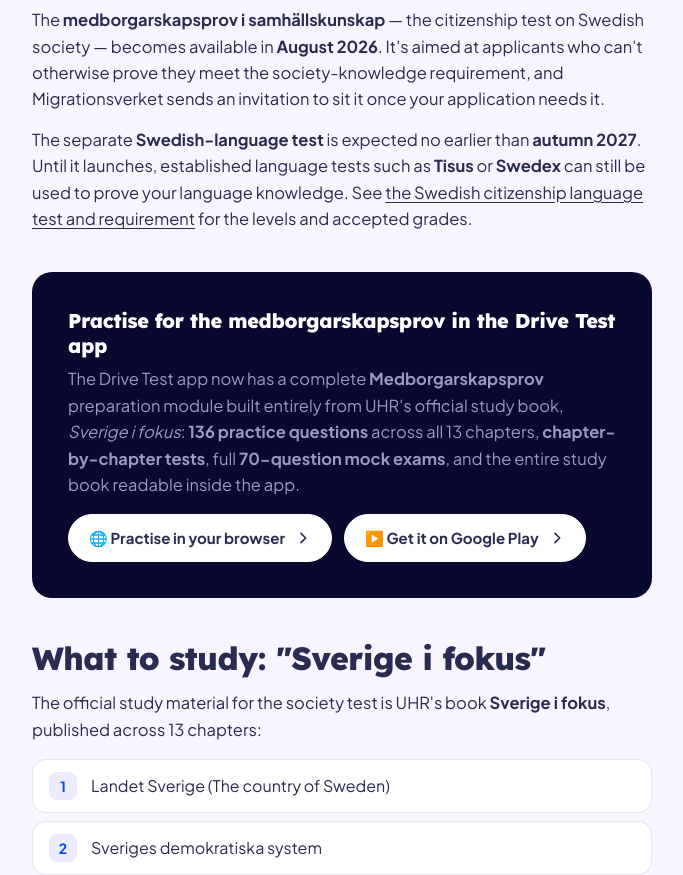
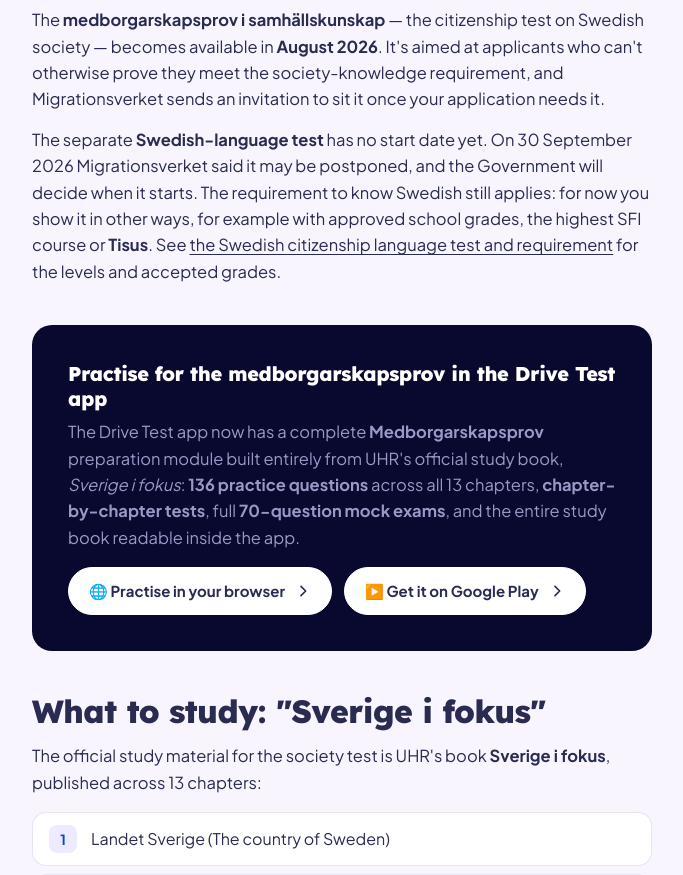
Before and after one commit to mohsinsapra/drivetest-homepage, a Next.js app: page /medborgarskapsprov in a window 1280 px wide. Shown: the part 3080-3955 px from the top of the page, without its empty margins (24-707 px from the left). Built offline with nearby package versions, Linux system fonts and the light colour scheme.

Commit message:
Citizenship page: language test has no start date (Migrationsverket 30 Sep 2026), drop autumn 2027 claim (#15)

```diff
--- a/src/content/medborgarskapsprov.ts
+++ b/src/content/medborgarskapsprov.ts
@@ -77,7 +77,7 @@ export const medborgarskapsprov = {
       {
         heading: "The citizenship test — available from August 2026",
         html:
-          "<p>The <strong>medborgarskapsprov i samhällskunskap</strong> — the citizenship test on Swedish society — becomes available in <strong>August 2026</strong>. It's aimed at applicants who can't otherwise prove they meet the society-knowledge requirement, and Migrationsverket sends an invitation to sit it once your application needs it.</p><p>The separate <strong>Swedish-language test</strong> is expected no earlier than <strong>autumn 2027</strong>. Until it launches, established language tests such as <strong>Tisus</strong> or <strong>Swedex</strong> can still be used to prove your language knowledge. See <a href='/blog/sprakkrav-medborgarskap/'>the Swedish citizenship language test and requirement</a> for the levels and accepted grades.</p>",
+          "<p>The <strong>medborgarskapsprov i samhällskunskap</strong> — the citizenship test on Swedish society — becomes available in <strong>August 2026</strong>. It's aimed at applicants who can't otherwise prove they meet the society-knowledge requirement, and Migrationsverket sends an invitation to sit it once your application needs it.</p><p>The separate <strong>Swedish-language test</strong> has no start date yet. On 30 September 2026 Migrationsverket said it may be postponed, and the Government will decide when it starts. The requirement to know Swedish still applies: for now you show it in other ways, for example with approved school grades, the highest SFI course or <strong>Tisus</strong>. See <a href='/blog/sprakkrav-medborgarskap/'>the Swedish citizenship language test and requirement</a> for the levels and accepted grades.</p>",
       },
       {
         ctaBlock: {
@@ -119,7 +119,7 @@ export const medborgarskapsprov = {
     ] as MSection[],
     faq: [
       { q: "Who has to take the citizenship test?", aHtml: "Applicants aged 16–66 must meet a knowledge requirement in Swedish and Swedish society. If you can't prove this with approved grades, SFI, Tisus or another accepted route, Migrationsverket invites you to sit the test instead." },
-      { q: "When does the citizenship test start?", aHtml: "The society knowledge test becomes available in August 2026. The Swedish-language test is expected no earlier than autumn 2027 — until then, Tisus or Swedex can prove language knowledge." },
+      { q: "When does the citizenship test start?", aHtml: "The society knowledge test becomes available in August 2026. The Swedish-language test has no start date yet: Migrationsverket said on 30 September 2026 that it may be postponed. The Swedish requirement still applies, so you show it with approved grades, SFI or Tisus." },
       { q: "What does the test cover?", aHtml: "It's based on UHR's official book Sverige i fokus, covering 13 chapters on Sweden's democracy, government, law, media, human rights, the labour market and economy, welfare, history, and traditions." },
       { q: "How much does applying cost?", aHtml: "SEK 2,900 for adults. Stateless refugees applying with a travel document or status declaration don't pay a fee." },
       { q: "How long does processing take?", aHtml: "About 75% of recent citizenship cases are decided within 55 months, per Migrationsverket's statistics — though this varies case by case." },
@@ -204,7 +204,7 @@ export const medborgarskapsprov = {
       {
         heading: "Medborgarskapsprovet — tillgängligt från augusti 2026",
         html:
-          "<p><strong>Medborgarskapsprovet i samhällskunskap</strong> blir tillgängligt i <strong>augusti 2026</strong>. Det riktar sig till sökande som inte kan styrka samhällskunskapen på annat sätt, och Migrationsverket skickar en kallelse när din ansökan kräver det.</p><p>Det separata <strong>provet i svenska språket</strong> väntas tidigast <strong>hösten 2027</strong>. Fram till dess kan etablerade språktest som <strong>Tisus</strong> eller <strong>Swedex</strong> fortfarande användas för att styrka dina språkkunskaper. Läs mer om <a href='/sv/blog/sprakkrav-medborgarskap/'>språkkrav och språktest för medborgarskap</a>.</p>",
+          "<p><strong>Medborgarskapsprovet i samhällskunskap</strong> blir tillgängligt i <strong>augusti 2026</strong>. Det riktar sig till sökande som inte kan styrka samhällskunskapen på annat sätt, och Migrationsverket skickar en kallelse när din ansökan kräver det.</p><p>Det separata <strong>provet i svenska språket</strong> har inget startdatum än. Den 30 september 2026 skrev Migrationsverket att provet kan skjutas upp och att regeringen bestämmer när det införs. Kravet på kunskaper i svenska gäller ändå: tills vidare visar du dem på andra sätt, till exempel med godkända betyg, högsta kursen i SFI eller <strong>Tisus</strong>. Läs mer om <a href='/sv/blog/sprakkrav-medborgarskap/'>språkkrav och språktest för medborgarskap</a>.</p>",
       },
       {
         ctaBlock: {
@@ -246,7 +246,7 @@ export const medborgarskapsprov = {
     ] as MSection[],
     faq: [
       { q: "Vem måste göra medborgarskapsprovet?", aHtml: "Sökande i åldern 16–66 år ska visa kunskaper i svenska och om det svenska samhället. Går det inte att styrka med godkända betyg, SFI, Tisus eller annat godkänt sätt kallar Migrationsverket dig till provet." },
-      { q: "När börjar provet gälla?", aHtml: "Samhällskunskapsprovet blir tillgängligt i augusti 2026. Provet i svenska väntas tidigast hösten 2027 — fram tills dess kan Tisus eller Swedex styrka språkkunskaper." },
+      { q: "När börjar provet gälla?", aHtml: "Samhällskunskapsprovet blir tillgängligt i augusti 2026. Provet i svenska har inget startdatum än: Migrationsverket skrev den 30 september 2026 att det kan skjutas upp. Kravet på svenska gäller ändå, och du visar det med godkända betyg, SFI eller Tisus." },
       { q: "Vad innehåller provet?", aHtml: "Det bygger på UHR:s officiella bok Sverige i fokus, med 13 kapitel om Sveriges demokrati, styrelseskick, lag och rätt, medier, mänskliga rättigheter, arbetsmarknad och ekonomi, välfärd, historia och traditioner." },
       { q: "Vad kostar en ansökan?", aHtml: "2 900 kronor för vuxna. Statslösa flyktingar som ansöker med resedokument eller statusförklaring betalar ingen avgift." },
       { q: "Hur lång är handläggningstiden?", aHtml: "Cirka 75 procent av de senaste ärendena avgörs inom 55 månader enligt Migrationsverkets statistik — men det varierar från fall till fall." },
@@ -287,7 +287,7 @@ export const medborgarskapsprovJsonLd = {
       "@type": "FAQPage",
       mainEntity: [
         { "@type": "Question", name: "Who has to take the Swedish citizenship test?", acceptedAnswer: { "@type": "Answer", text: "Anyone aged 16–66 applying for Swedish citizenship must meet a knowledge requirement in Swedish and Swedish society. If you can't prove this another way — for example with approved school grades, SFI, Tisus or a pass in social studies — Migrationsverket invites you to sit the test." } },
-        { "@type": "Question", name: "When does the citizenship test start?", acceptedAnswer: { "@type": "Answer", text: "The society knowledge test (medborgarskapsprov i samhällskunskap) becomes available in August 2026. A separate Swedish-language test is expected autumn 2027 at the earliest; until then, tests such as Tisus or Swedex can be used to prove language knowledge." } },
+        { "@type": "Question", name: "When does the citizenship test start?", acceptedAnswer: { "@type": "Answer", text: "The society knowledge test (medborgarskapsprov i samhällskunskap) becomes available in August 2026. A separate Swedish-language test has no start date yet: Migrationsverket said on 30 September 2026 that it may be postponed. The Swedish requirement still applies and can be shown with approved grades, SFI or Tisus." } },
         { "@type": "Question", name: "What does the citizenship test cover?", acceptedAnswer: { "@type": "Answer", text: "The society test is based on UHR's official study book Sverige i fokus, which covers 13 chapters including Sweden's democratic system, government, elections and parties, law and rights, the labour market and personal finance, the welfare state, modern history, and traditions and holidays." } },
         { "@type": "Question", name: "How much does it cost to apply for Swedish citizenship?", acceptedAnswer: { "@type": "Answer", text: "The application fee is SEK 2,900 for adults. Stateless refugees who apply with a travel document or status declaration do not pay a fee." } },
         { "@type": "Question", name: "How long does Migrationsverket take to process a citizenship application?", acceptedAnswer: { "@type": "Answer", text: "Around 75% of recent citizenship cases are decided within 55 months, according to Migrationsverket's own statistics, though individual cases vary." } },
```
